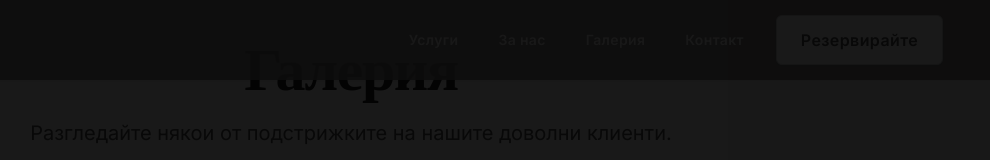
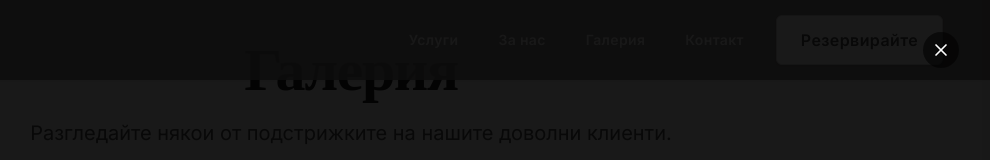
Before and after one commit to ghosty7129/Stilly.Barb, a React (Vite) app: page / in a window 1280 px wide. Both pictures are taken after a click on the element "Burst fade". Shown: the top 160 px of the page, without its empty margins (289-1279 px from the left). Built offline with nearby package versions, Linux system fonts and the light colour scheme; no server answers.

Commit message:
feat(gallery): add close button to image preview modal

```diff
--- a/src/components/Gallery.jsx
+++ b/src/components/Gallery.jsx
@@ -125,11 +125,25 @@ const Gallery = () => {
           onClick={() => setSelectedImage(null)}
           className="fixed inset-0 bg-black/90 z-50 flex items-center justify-center p-4"
         >
-          <img
-            src={selectedImage.url}
-            alt={selectedImage.alt}
-            className="max-w-full max-h-full object-contain"
-          />
+          <div className="relative w-full h-full flex items-center justify-center">
+            <button
+              onClick={(e) => { e.stopPropagation(); setSelectedImage(null); }}
+              aria-label="Close image preview"
+              className="absolute top-4 right-4 z-60 bg-black/60 hover:bg-black/80 text-white rounded-full p-2 focus:outline-none focus:ring-2 focus:ring-white"
+            >
+              <svg className="w-5 h-5" viewBox="0 0 24 24" fill="none" stroke="currentColor" strokeWidth="2" strokeLinecap="round" strokeLinejoin="round">
+                <line x1="18" y1="6" x2="6" y2="18" />
+                <line x1="6" y1="6" x2="18" y2="18" />
+              </svg>
+            </button>
+
+            <img
+              src={selectedImage.url}
+              alt={selectedImage.alt}
+              onClick={(e) => e.stopPropagation()}
+              className="max-w-full max-h-full object-contain"
+            />
+          </div>
         </motion.div>
       )}
     </section>
```
